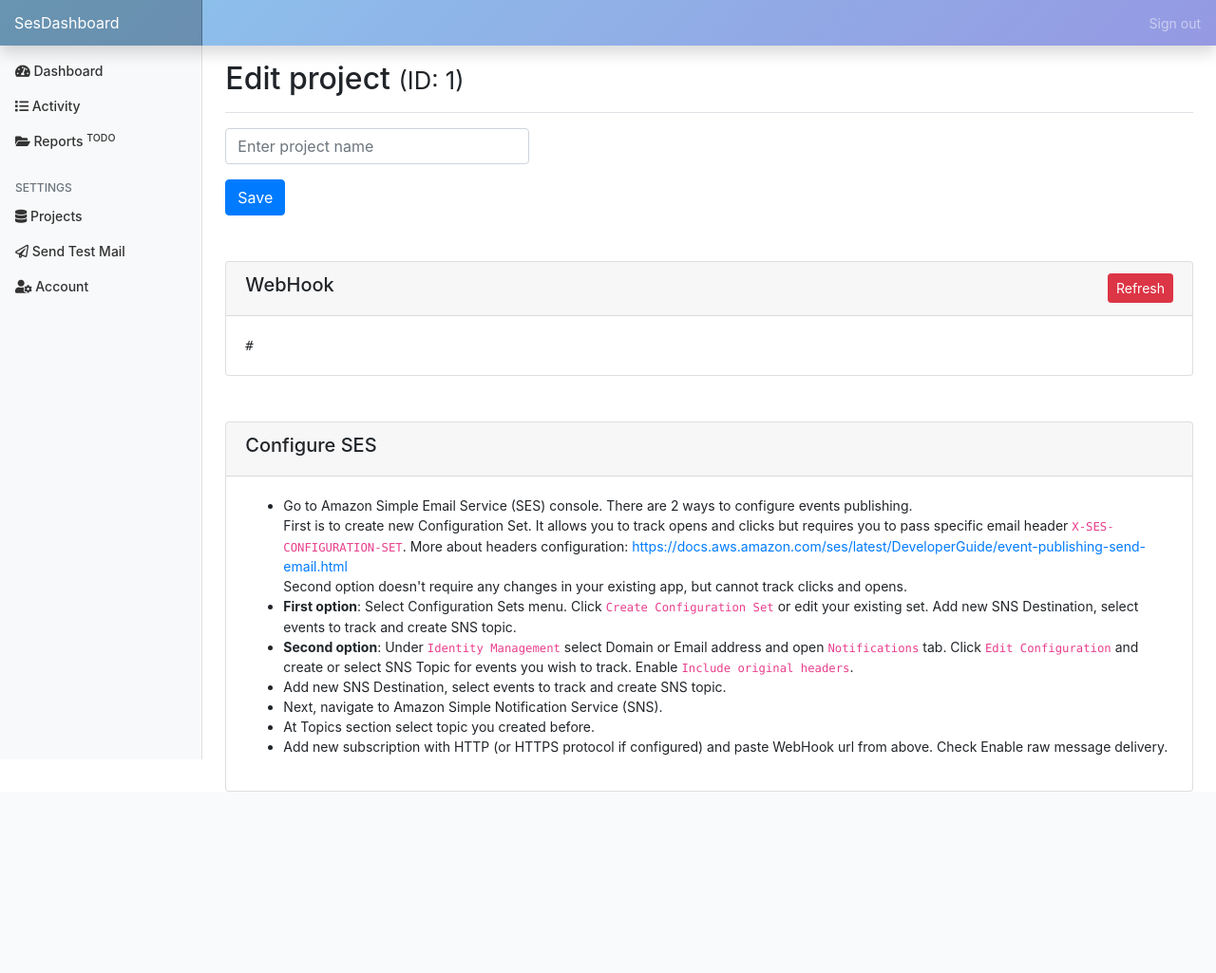
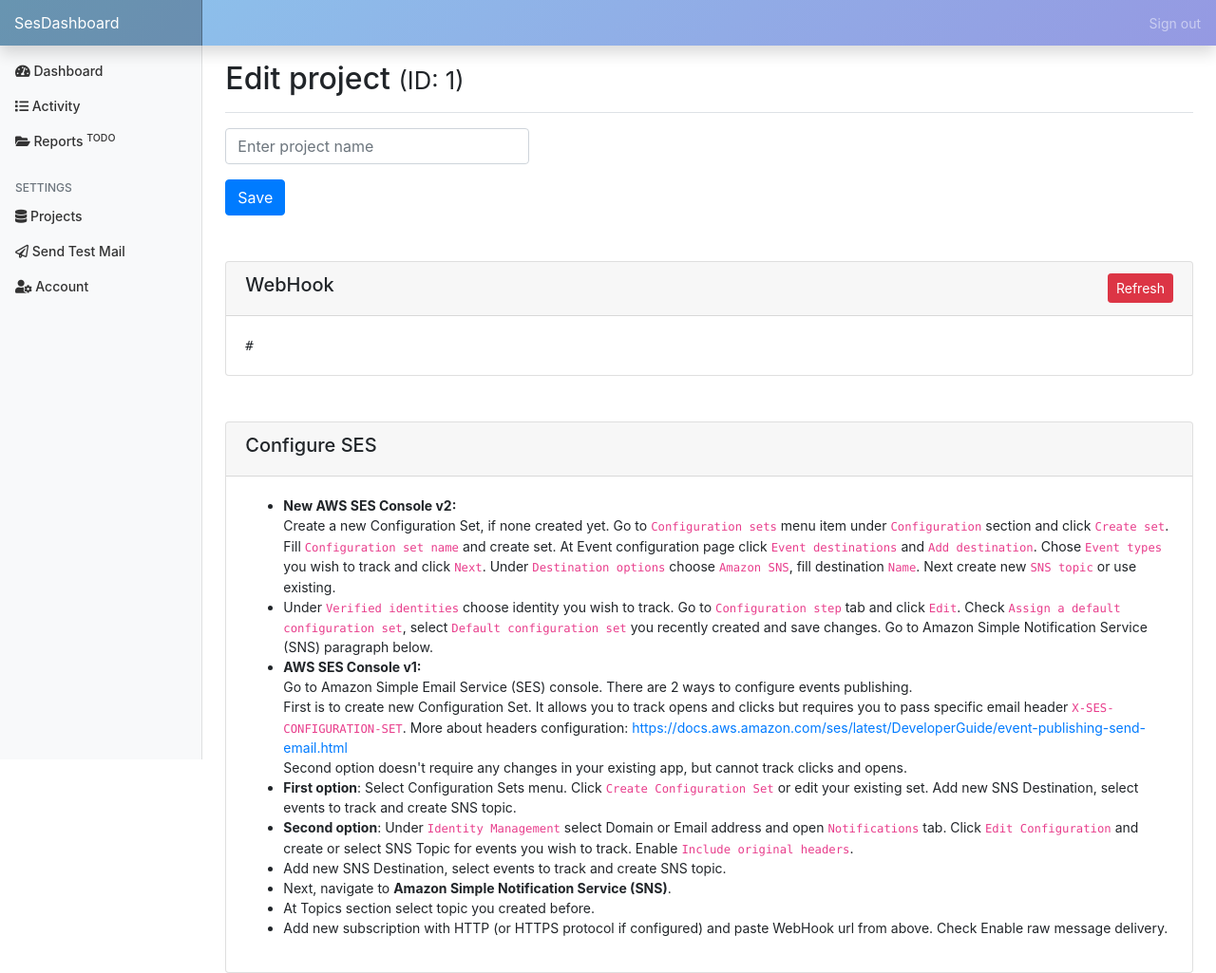
Before and after one commit to Nikeev/sesdashboard, a Symfony app: template templates/project/edit.html.twig in a window 1280 px wide. Shown: the whole page at 95% size. Before the commit the page ends 834 px from the top, so only its background shows below. Run offline with Twig, Linux system fonts and the light colour scheme; the template is opened without the code that fills it: most values are stand-ins (such as "Sample title", 1, 10 or a date in 2020); form fields are guessed from the names that the template uses; style sheets or scripts are compiled from the project's sources; some libraries are stand-ins or nearby versions.

Commit message:
Update configure instructions for new AWS SES Console v2.

```diff
--- a/templates/project/edit.html.twig
+++ b/templates/project/edit.html.twig
@@ -47,6 +47,24 @@
       <div class="card-body">
         <ul>
           <li>
+            <strong>New AWS SES Console v2:</strong><br>
+            Create a new Configuration Set, if none created yet. Go to <code>Configuration sets</code> menu
+            item under <code>Configuration</code> section and click <code>Create set</code>.
+            Fill <code>Configuration set name</code> and create set. At Event configuration page
+            click <code>Event destinations</code> and <code>Add destination</code>. Chose <code>Event types</code>
+            you wish to track and click <code>Next</code>.
+            Under <code>Destination options</code> choose <code>Amazon SNS</code>, fill destination
+            <code>Name</code>. Next create new <code>SNS topic</code> or use existing.
+          </li>
+          <li>
+            Under <code>Verified identities</code> choose identity you wish to track.
+            Go to <code>Configuration step</code> tab and click <code>Edit</code>.
+            Check <code>Assign a default configuration set</code>, select <code>Default configuration set</code>
+            you recently created and save changes.
+            Go to Amazon Simple Notification Service (SNS) paragraph below.
+          </li>
+          <li>
+            <strong>AWS SES Console v1:</strong><br>
             Go to Amazon Simple Email Service (SES) console.
             There are 2 ways to configure events publishing. <br>
             First is to create new Configuration Set.
@@ -67,7 +85,7 @@
             Add new SNS Destination, select events to track and create SNS topic.
           </li>
           <li>
-            Next, navigate to Amazon Simple Notification Service (SNS).
+            Next, navigate to <strong>Amazon Simple Notification Service (SNS)</strong>.
           </li>
           <li>
             At Topics section select topic you created before.
```
Also changed, not shown: README.md.
